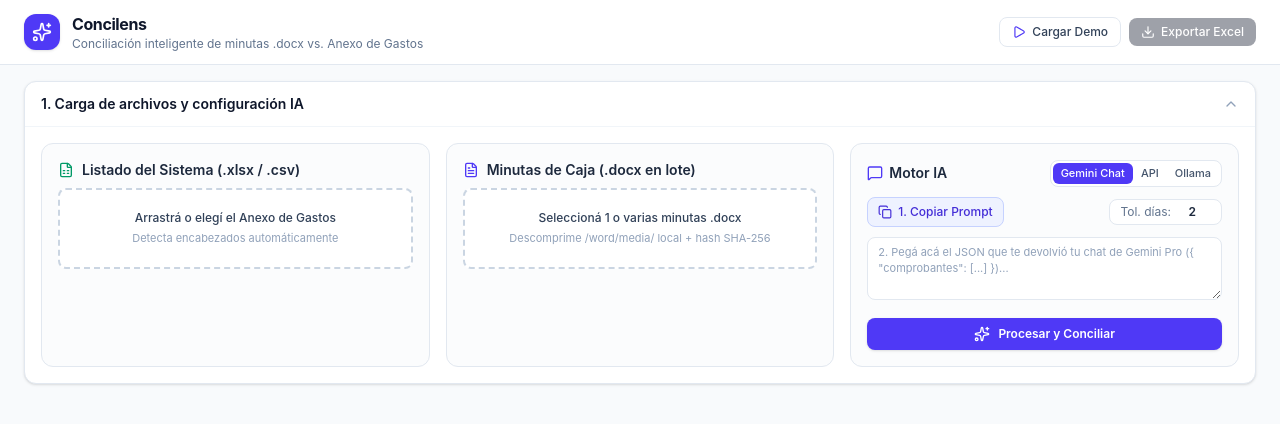
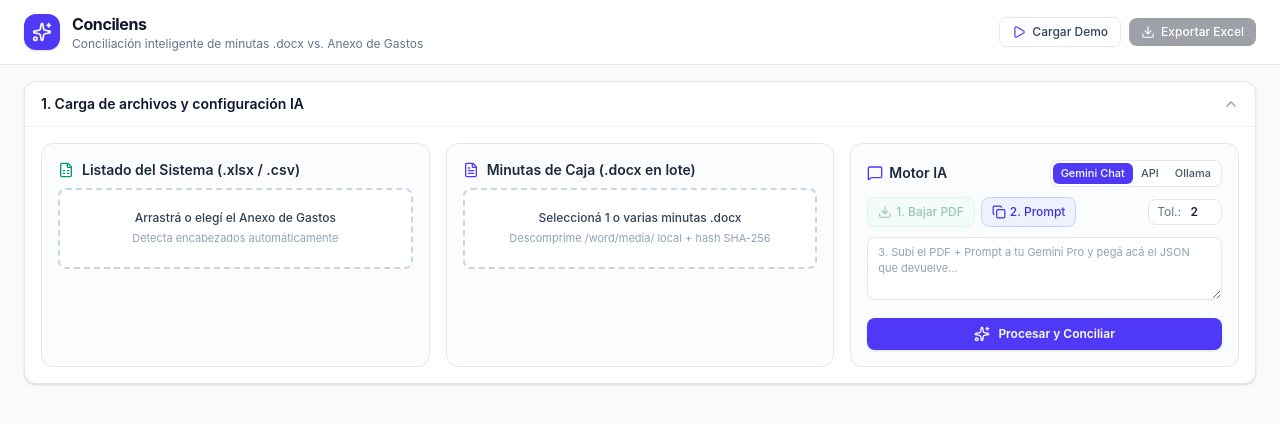
Before and after one commit to Dendaime/Concilens, a React (Vite) app: page / in a window 1280 px wide. Shown: the top 424 px of the page. Built offline with nearby package versions, Linux system fonts and the light colour scheme.

Commit message:
feat: add 1-click PDF export of all .docx scans for Gemini Pro Chat

```diff
--- a/package.json
+++ b/package.json
@@ -11,6 +11,7 @@
   },
   "dependencies": {
     "@tailwindcss/vite": "^4.3.5",
+    "jspdf": "^4.2.1",
     "jszip": "^3.10.2",
     "lucide-react": "^1.78.0",
     "react": "^19.3.1",
--- a/src/App.tsx
+++ b/src/App.tsx
@@ -34,6 +34,7 @@ import { extractImagesFromDocxFiles } from './lib/docxParser';
 import { analyzeBatchWithGemini } from './lib/gemini';
 import { analyzeBatchWithOllama, fetchOllamaModels } from './lib/ollama';
 import { GEMINI_CHAT_PROMPT, parseManualGeminiJson } from './lib/manualJsonParser';
+import { exportImagesToPdfForGemini } from './lib/pdfExporter';
 import { reconcileMovementsAndReceipts } from './lib/reconcile';
 import { exportAuditToExcel } from './lib/exportExcel';
 import { formatARS } from './lib/dateUtils';
@@ -612,26 +613,42 @@ export default function App() {
 
                     {provider === 'chat' ? (
                       <>
-                        <div className="flex items-center justify-between gap-2">
+                        <div className="flex flex-wrap items-center justify-between gap-1.5">
+                          <div className="flex items-center gap-1.5">
+                            <button
+                              type="button"
+                              disabled={extractedImages.length === 0}
+                              onClick={() =>
+                                exportImagesToPdfForGemini(extractedImages).catch((e) =>
+                                  setErrorMsg(e instanceof Error ? e.message : 'Error al generar PDF.')
+                                )
+                              }
+                              title="Genera 1 solo PDF con todas las hojas de tus .docx para subir a Gemini Pro"
+                              className="inline-flex items-center gap-1 rounded-lg border border-emerald-200 bg-emerald-50 px-2.5 py-1.5 text-xs font-medium text-emerald-700 hover:bg-emerald-100 disabled:cursor-not-allowed disabled:opacity-40"
+                            >
+                              <Download className="h-3.5 w-3.5" />
+                              1. Bajar PDF
+                            </button>
                             <button
                               type="button"
                               onClick={handleCopyPrompt}
-                            className="inline-flex items-center gap-1.5 rounded-lg border border-indigo-200 bg-indigo-50 px-2.5 py-1.5 text-xs font-medium text-indigo-700 hover:bg-indigo-100"
+                              className="inline-flex items-center gap-1 rounded-lg border border-indigo-200 bg-indigo-50 px-2.5 py-1.5 text-xs font-medium text-indigo-700 hover:bg-indigo-100"
                             >
                               {promptCopied ? (
                                 <>
                                   <Check className="h-3.5 w-3.5 text-emerald-600" />
-                                ¡Prompt copiado!
+                                  ¡Copiado!
                                 </>
                               ) : (
                                 <>
                                   <Copy className="h-3.5 w-3.5" />
-                                1. Copiar Prompt
+                                  2. Prompt
                                 </>
                               )}
                             </button>
-                          <div className="flex items-center justify-between rounded-lg border border-slate-200 bg-white px-2.5 py-1 text-xs">
-                            <span className="text-slate-500">Tol. días:</span>
+                          </div>
+                          <div className="flex items-center justify-between rounded-lg border border-slate-200 bg-white px-2 py-1 text-xs">
+                            <span className="text-slate-500">Tol.:</span>
                             <input
                               type="number"
                               min={0}
@@ -642,7 +659,7 @@ export default function App() {
                                 setDateToleranceDays(v);
                                 handleReconcileOnly(selectedCajero, v);
                               }}
-                              className="w-10 text-right font-semibold text-slate-800 focus:outline-none"
+                              className="w-8 text-right font-semibold text-slate-800 focus:outline-none"
                             />
                           </div>
                         </div>
@@ -650,7 +667,7 @@ export default function App() {
                           rows={3}
                           value={pastedJson}
                           onChange={(e) => setPastedJson(e.target.value)}
-                          placeholder='2. Pegá acá el JSON que te devolvió tu chat de Gemini Pro ({ "comprobantes": [...] })...'
+                          placeholder='3. Subí el PDF + Prompt a tu Gemini Pro y pegá acá el JSON que devuelve...'
                           className="w-full rounded-lg border border-slate-200 bg-white px-2.5 py-1.5 font-mono text-[11px] text-slate-800 placeholder:font-sans placeholder:text-slate-400 focus:border-indigo-500 focus:outline-none"
                         />
                       </>
--- /dev/null
+++ b/src/lib/pdfExporter.ts
@@ -0,0 +1,60 @@
+import { jsPDF } from 'jspdf';
+import type { ExtractedImage } from '../types';
+
+function loadImageDimensions(dataUrl: string): Promise<{ width: number; height: number }> {
+  return new Promise((resolve, reject) => {
+    const img = new Image();
+    img.onload = () => resolve({ width: img.naturalWidth, height: img.naturalHeight });
+    img.onerror = () => reject(new Error('No se pudo leer la imagen para generar el PDF.'));
+    img.src = dataUrl;
+  });
+}
+
+/**
+ * Combines all extracted .docx images into a single A4 PDF with a header label
+ * ("Archivo: ... | Hoja: N") on each page so Gemini Pro Chat can read every scan visually.
+ */
+export async function exportImagesToPdfForGemini(
+  images: ExtractedImage[],
+  filename = 'minutas-para-gemini.pdf'
+): Promise<void> {
+  if (images.length === 0) {
+    throw new Error('Primero cargá al menos una minuta .docx.');
+  }
+
+  const pdf = new jsPDF({ orientation: 'portrait', unit: 'mm', format: 'a4' });
+  const pageWidth = pdf.internal.pageSize.getWidth();
+  const pageHeight = pdf.internal.pageSize.getHeight();
+  const margin = 8;
+  const headerHeight = 8;
+
+  // Track 1-based page index per minuta file
+  const pageCounters = new Map<string, number>();
+
+  for (let i = 0; i < images.length; i++) {
+    const img = images[i];
+    if (i > 0) pdf.addPage();
+
+    const filePage = (pageCounters.get(img.minutaFile) ?? 0) + 1;
+    pageCounters.set(img.minutaFile, filePage);
+
+    // Header label so Gemini knows exact archivo_minuta and hoja
+    pdf.setFontSize(9);
+    pdf.setTextColor(71, 85, 105);
+    pdf.text(`Archivo: ${img.minutaFile}  |  Hoja: ${filePage}`, margin, margin + 3);
+
+    const { width, height } = await loadImageDimensions(img.dataUrl);
+    const maxW = pageWidth - margin * 2;
+    const maxH = pageHeight - margin * 2 - headerHeight;
+    const ratio = Math.min(maxW / width, maxH / height);
+    const drawW = width * ratio;
+    const drawH = height * ratio;
+    const x = (pageWidth - drawW) / 2;
+    const y = margin + headerHeight;
+
+    const format = img.mimeType.includes('png') ? 'PNG' : 'JPEG';
+    pdf.addImage(img.dataUrl, format, x, y, drawW, drawH, undefined, 'FAST');
+  }
+
+  pdf.save(filename);
+}
```
Also changed, not shown: 1 other file (tests, documents, lock files or other folders). Lines whose indentation alone changed are shown as unchanged.
